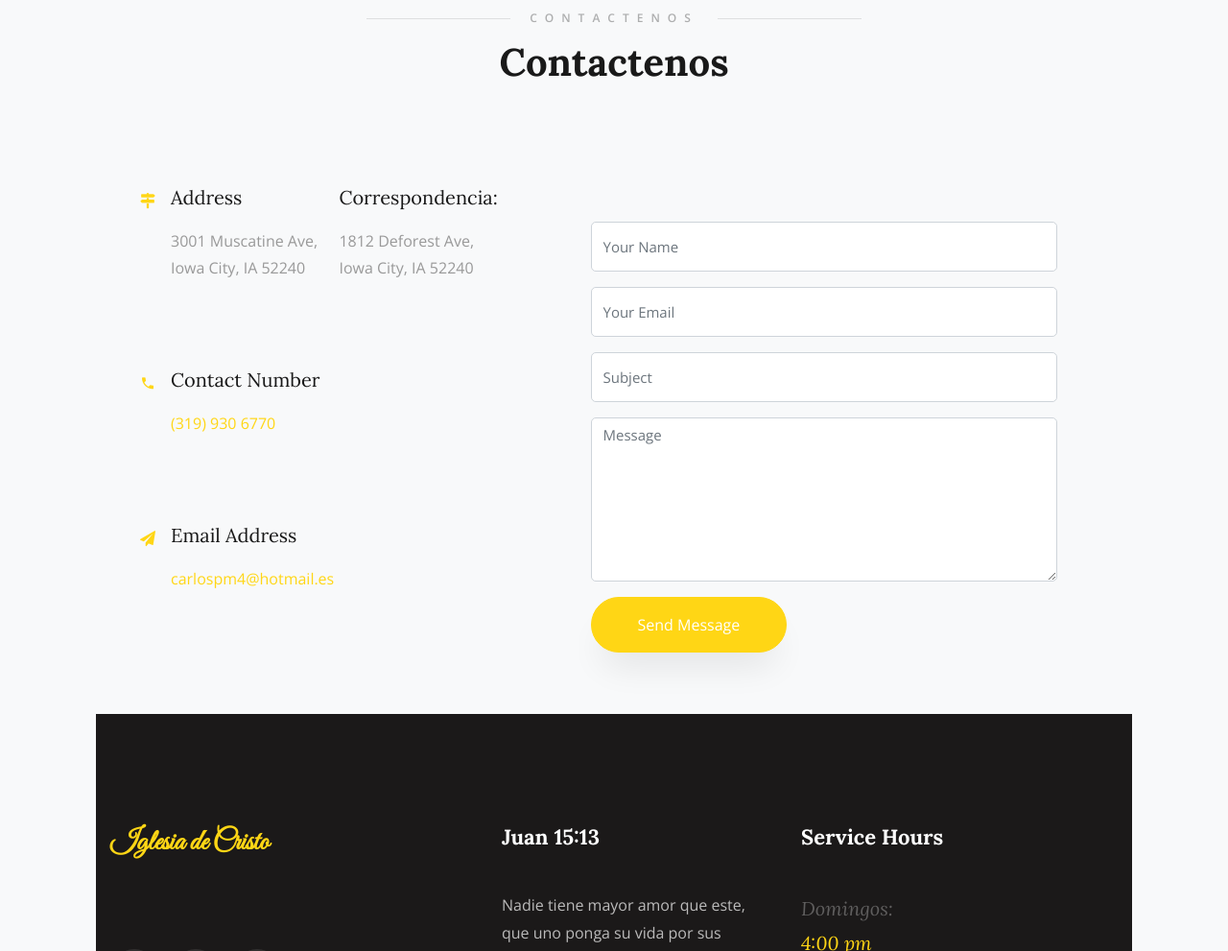
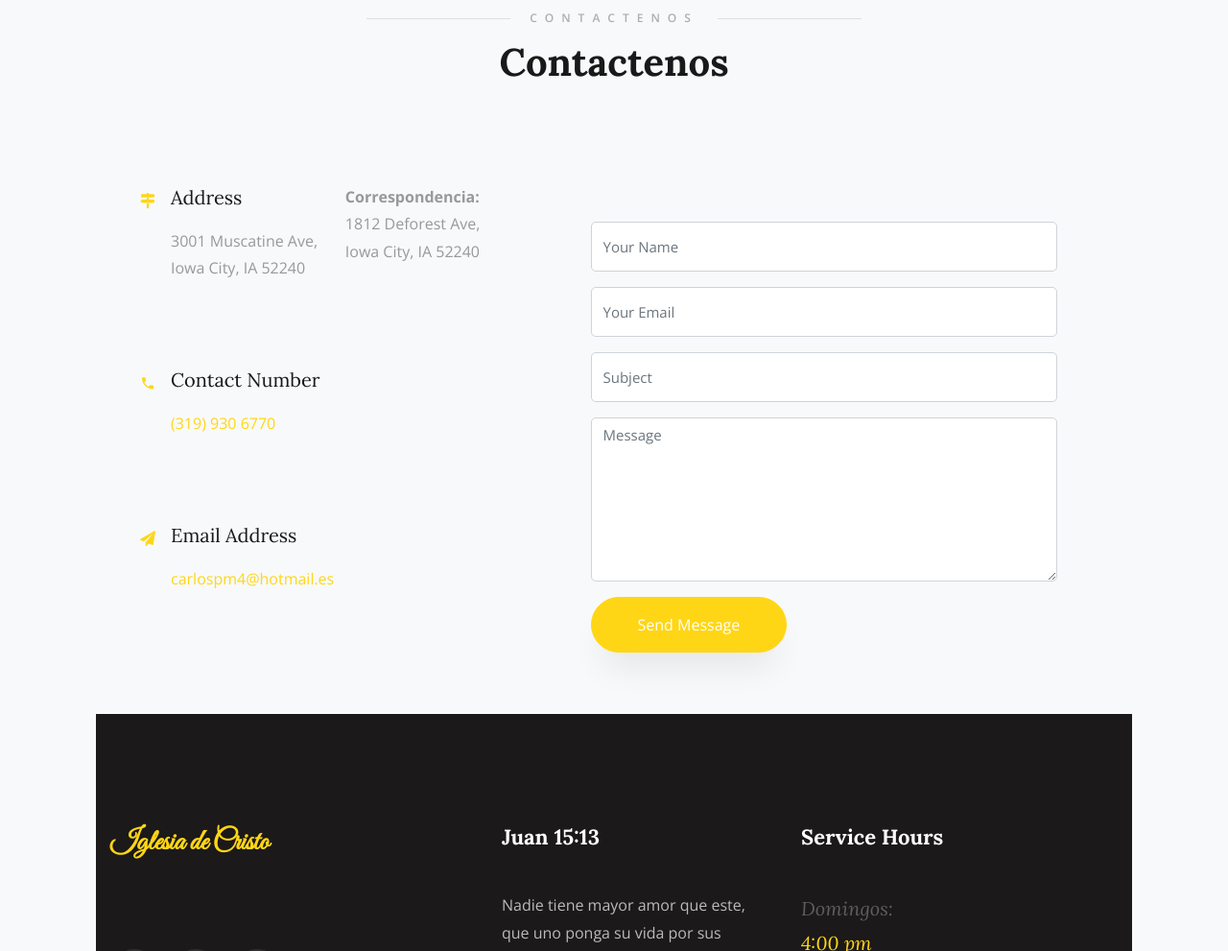
Before and after one commit to AbnerHernandez123/AbnerHernandez123.github.io, a plain HTML site: page index.html in a window 1280 px wide. Shown: the part 4035-5026 px from the top of the page at 96% size. Drawn offline with nearby package versions, Linux system fonts and the light colour scheme; files that its build step writes are made by us from their sources; files whose address does not match are found by name.

Commit message:
address fix

```diff
--- a/index.html
+++ b/index.html
@@ -303,9 +303,13 @@
 				            <p>3001 Muscatine Ave, Iowa City, IA 52240</p>
 			            </div>
                   <div>
-                    <h3 class="mb-3">Correspondencia:</h3>
+                  <div>
+                     <div class="col-md-12 ftco-animate">
+                    <b> Correspondencia:</b>
                     <p>1812 Deforest Ave, Iowa City, IA 52240</p>
                   </div>
+                </div>
+              </div>
 			          </div>
 		          </div>
 		          <div class="col-md-12 ftco-animate">
```
